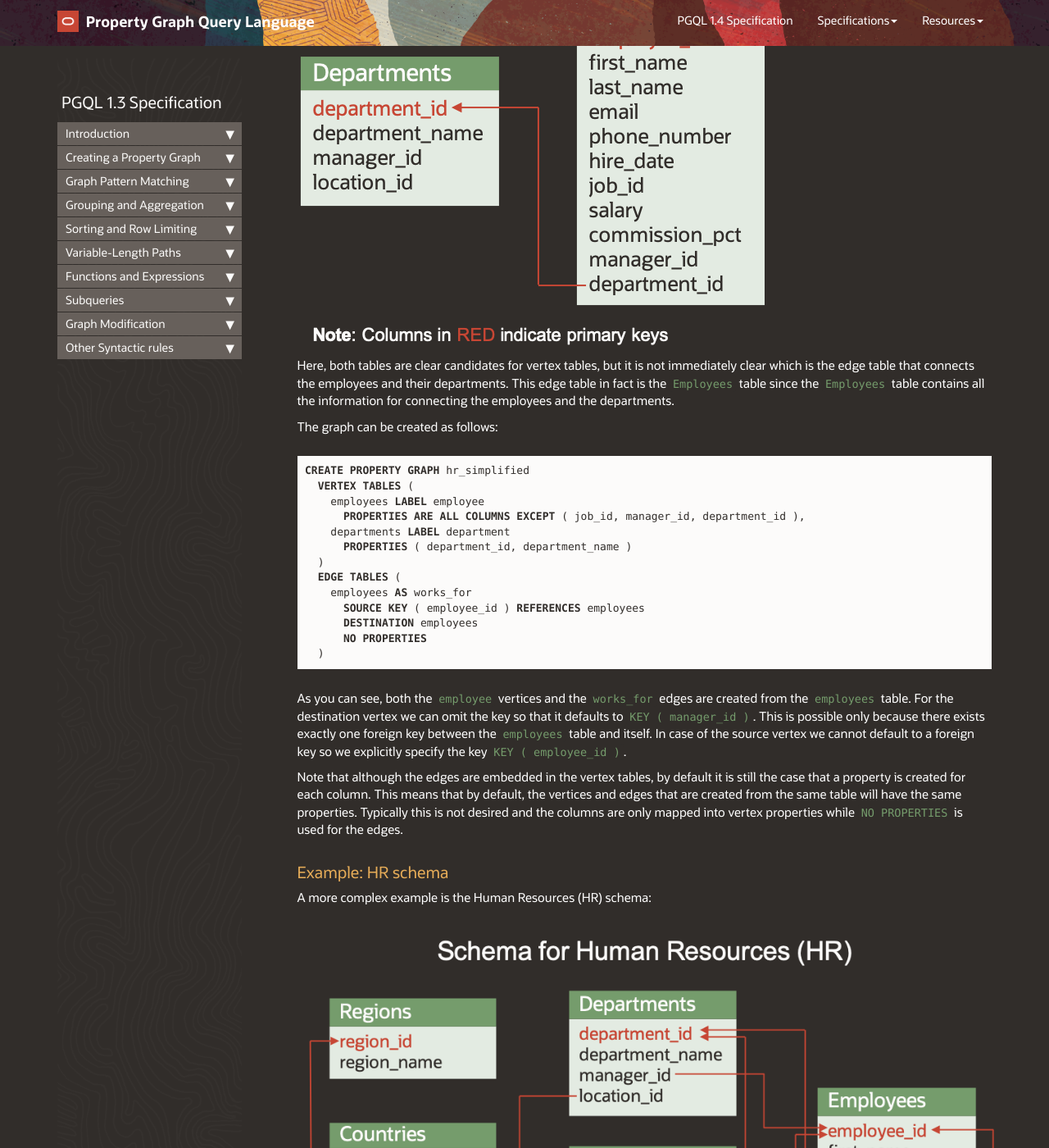
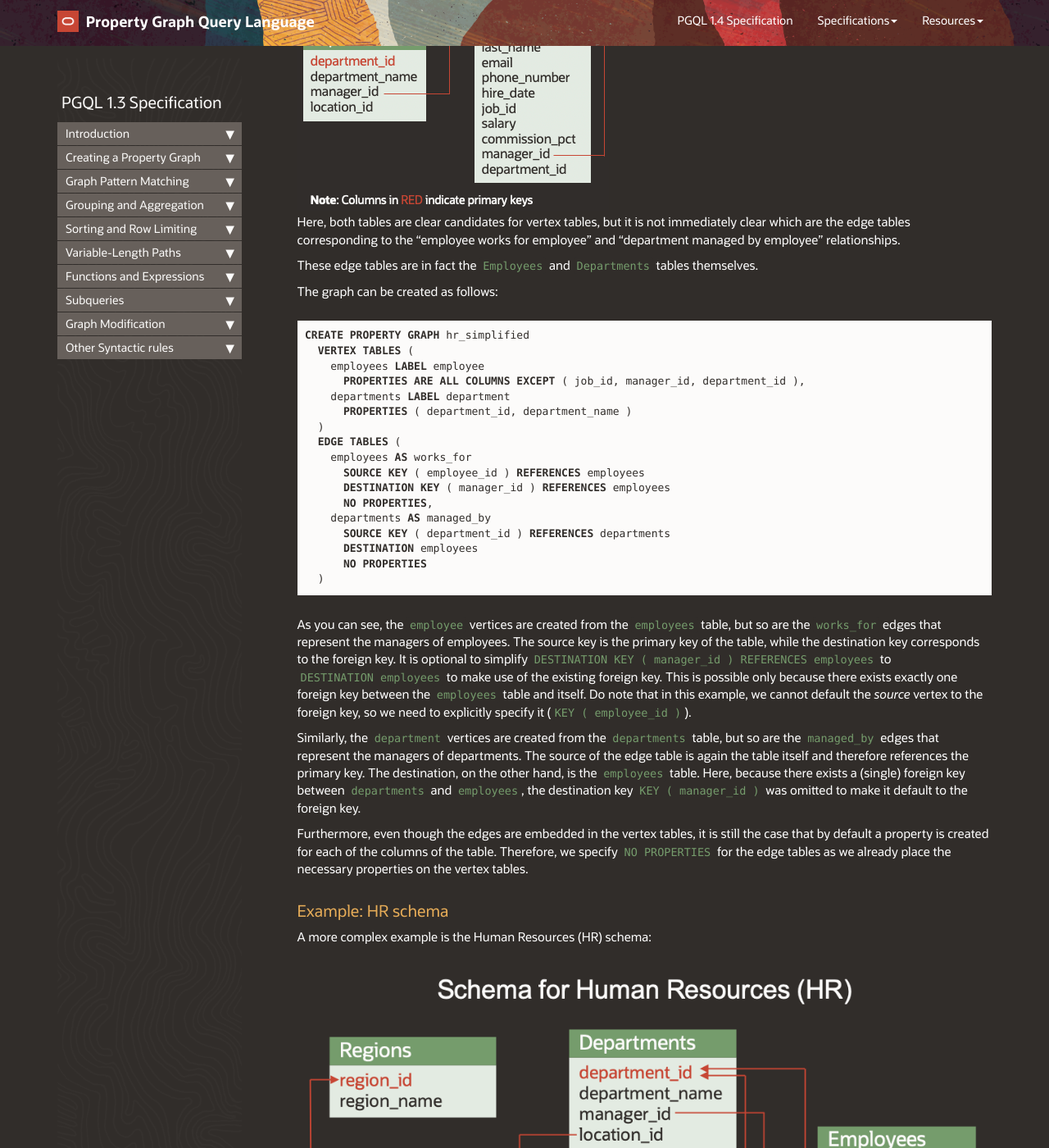
Before and after one commit to oracle/pgql-lang, a Jekyll site: the page built from pages/pgql-1.3-spec.md, in a window 1280 px wide and 1400 px high, scrolled down 16139 px. Shown: the whole window at 82% size. Built offline with Jekyll 4.4.1, drawn with Linux system fonts in a browser that asks for light colours; nearby versions of some CDN libraries; comment, search, counter and statistics services are not loaded; some of the changed text lies outside the part shown.

Commit message:
Fix and improve the specification for "Source or destination is self"

````diff
--- a/pages/pgql-1.3-spec.md
+++ b/pages/pgql-1.3-spec.md
@@ -691,8 +691,10 @@ Take the following schema as example:
 
 {% include image.html file="example_graphs/hr_schema_simplified.png" %}
 
-Here, both tables are clear candidates for vertex tables, but it is not immediately clear which is the edge table that connects the employees and their departments.
-This edge table in fact is the `Employees` table since the `Employees` table contains all the information for connecting the employees and the departments.
+Here, both tables are clear candidates for vertex tables, but it is not immediately clear which are the edge tables corresponding to the
+"employee works for employee" and "department managed by employee" relationships.
+
+These edge tables are in fact the `Employees` and `Departments` tables themselves.
 
 The graph can be created as follows:
 
@@ -707,19 +709,29 @@ CREATE PROPERTY GRAPH hr_simplified
   EDGE TABLES (
     employees AS works_for
       SOURCE KEY ( employee_id ) REFERENCES employees
+      DESTINATION KEY ( manager_id ) REFERENCES employees
+      NO PROPERTIES,
+    departments AS managed_by
+      SOURCE KEY ( department_id ) REFERENCES departments
       DESTINATION employees
       NO PROPERTIES
   )
 ```
 
-As you can see, both the `employee` vertices and the `works_for` edges are created from the `employees` table.
-For the destination vertex we can omit the key so that it defaults to `KEY ( manager_id )`.
+As you can see, the `employee` vertices are created from the `employees` table, but so are the `works_for` edges that represent the managers of employees.
+The source key is the primary key of the table, while the destination key corresponds to the foreign key.
+It is optional to simplify `DESTINATION KEY ( manager_id ) REFERENCES employees` to `DESTINATION employees` to make use of the existing foreign key.
 This is possible only because there exists exactly one foreign key between the `employees` table and itself.
-In case of the source vertex we cannot default to a foreign key so we explicitly specify the key `KEY ( employee_id )`.
-
-Note that although the edges are embedded in the vertex tables, by default it is still the case that a property is created for each column.
-This means that by default, the vertices and edges that are created from the same table will have the same properties.
-Typically this is not desired and the columns are only mapped into vertex properties while `NO PROPERTIES` is used for the edges.
+Do note that in this example, we cannot default the _source_ vertex to the foreign key,
+so we need to explicitly specify it (`KEY ( employee_id )`).
+
+Similarly, the `department` vertices are created from the `departments` table, but so are the `managed_by` edges that represent the managers of departments.
+The source of the edge table is again the table itself and therefore references the primary key.
+The destination, on the other hand, is the `employees` table. Here, because there exists a (single) foreign key between `departments` and `employees`,
+the destination key `KEY ( manager_id )` was omitted to make it default to the foreign key.
+
+Furthermore, even though the edges are embedded in the vertex tables, it is still the case that by default a property is created for each of the columns of the table.
+Therefore, we specify `NO PROPERTIES` for the edge tables as we already place the necessary properties on the vertex tables.
 
 ### Example: HR schema
 
````
Also changed, not shown: pages/pgql-1.4-spec.md (+21 -9 lines), images/example_graphs/hr_schema_simplified.png, 1 other file.
